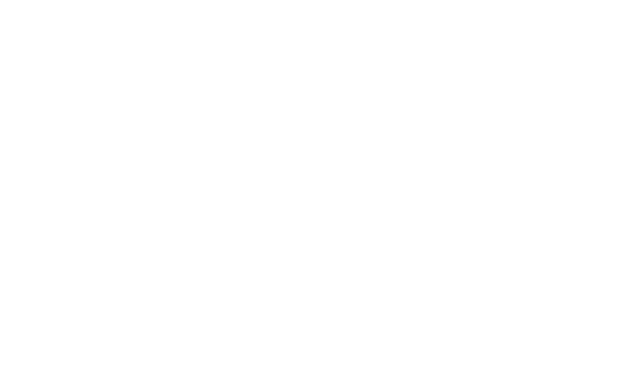
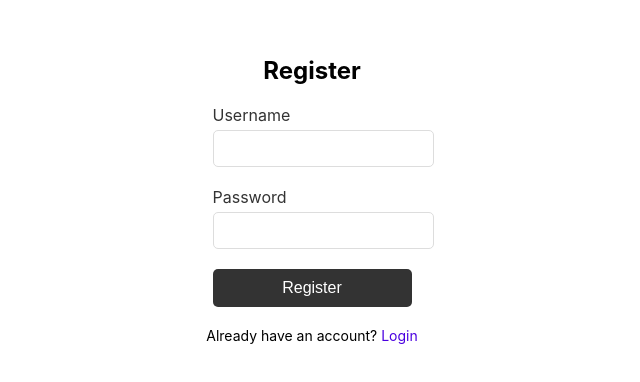
Before and after one commit to SalmanAlfarisi5/OpenJio-workspace, a React (Create React App) app in the folder frontend/: page /register in a window 1280 px wide. Before the commit this address had no page. Shown: the part 250-632 px from the top of the page, without its empty margins (328-968 px from the left). Built offline with nearby package versions, Linux system fonts and the light colour scheme.

Commit message:
Creating the register page

```diff
--- a/frontend/src/App.css
+++ b/frontend/src/App.css
@@ -20,7 +20,7 @@
   width: 150px;
 }
 
-.nav-container {
+.top-button {
   position: absolute;
   top: 20px;
   right: 20px;
--- a/frontend/src/App.js
+++ b/frontend/src/App.js
@@ -1,7 +1,8 @@
 import React from 'react';
-import { BrowserRouter as Router, Route, Routes, useNavigate } from 'react-router-dom';
+import { BrowserRouter as Router, Route, Routes, useNavigate  } from 'react-router-dom';
 import './App.css';
 import Login from './components/Login';
+import Register from './components/Register'; // Import the Register component
 
 const Home = () => {
   const navigate = useNavigate();
@@ -33,6 +34,7 @@ const App = () => {
       <Routes>
         <Route path="/" element={<Home />} />
         <Route path="/login" element={<Login />} />
+        <Route path="/register" element={<Register />} /> {/* Add the register route */}
       </Routes>
     </Router>
   );
--- a/frontend/src/components/Login.js
+++ b/frontend/src/components/Login.js
@@ -9,14 +9,18 @@ const Login = () => {
       <form>
         <div>
           <label htmlFor="username">Username:</label>
-          <input type="text" id="username" name="username" />
+          <input type="text" id="username" name="username" required/>
         </div>
         <div>
           <label htmlFor="password">Password:</label>
-          <input type="password" id="password" name="password" />
+          <input type="password" id="password" name="password" required/>
         </div>
         <button type="submit">Login</button>
       </form>
+      <br></br>
+      <div>
+        <p>Don't have an account? <a href="/register">Register</a></p>
+      </div>
     </div>
   );
 };
--- /dev/null
+++ b/frontend/src/components/Register.css
@@ -0,0 +1,66 @@
+.register-container {
+    display: flex;
+    flex-direction: column;
+    justify-content: center;
+    align-items: center;
+    height: 100vh;
+    background: white;
+    padding: 40px;
+    box-shadow: 0 10px 20px rgba(0, 0, 0, 0.1);
+    border-radius: 10px;
+    text-align: center;
+}
+
+.register-container h2 {
+    margin-bottom: 20px;
+    font-size: 24px;
+}
+
+.input-container {
+    margin-bottom: 20px;
+    text-align: left;
+    width: 100%;
+}
+
+.input-container label {
+    display: block;
+    margin-bottom: 5px;
+    color: #333;
+}
+
+.input-container input {
+    width: 100%;
+    padding: 10px;
+    border: 1px solid #ddd;
+    border-radius: 5px;
+}
+
+.register-button {
+    width: 100%;
+    padding: 10px;
+    background: #333;
+    border: none;
+    border-radius: 5px;
+    color: white;
+    font-size: 16px;
+    cursor: pointer;
+    transition: background 0.3s;
+}
+
+.register-button:hover {
+    background: #555;
+}
+
+.login-link {
+    margin-top: 20px;
+    font-size: 14px;
+}
+
+.login-link a {
+    color: #4a00e0;
+    text-decoration: none;
+}
+
+.login-link a:hover {
+    text-decoration: underline;
+}
--- /dev/null
+++ b/frontend/src/components/Register.js
@@ -0,0 +1,26 @@
+import React from 'react';
+import './Register.css';
+
+const Register = () => {
+  return (
+    <div className="register-container">
+      <h2>Register</h2>
+      <form>
+        <div className="input-container">
+          <label htmlFor="username">Username</label>
+          <input type="text" id="username" name="username" required />
+        </div>
+        <div className="input-container">
+          <label htmlFor="password">Password</label>
+          <input type="password" id="password" name="password" required />
+        </div>
+        <button type="submit" className="register-button">Register</button>
+      </form>
+      <div className="login-link">
+        <span>Already have an account?</span> <a href="/login">Login</a>
+      </div>
+    </div>
+  );
+};
+
+export default Register;
```
